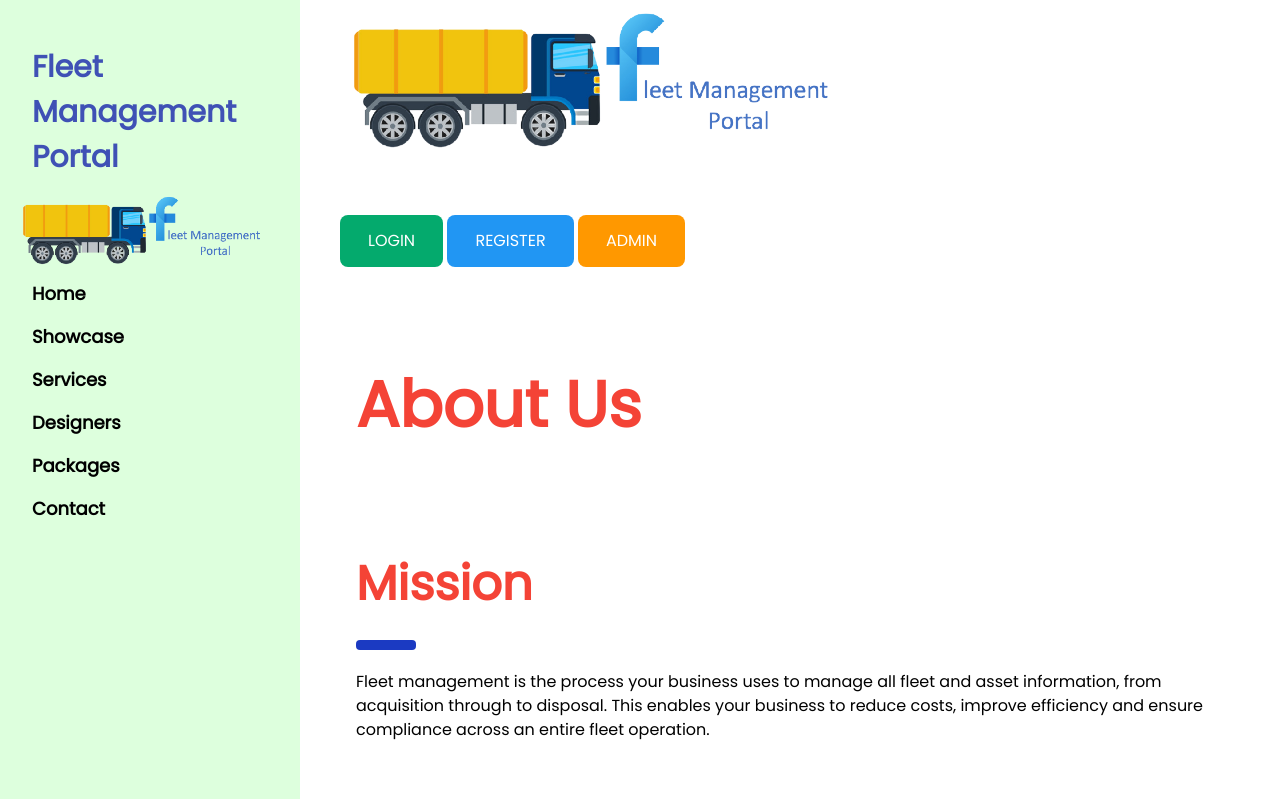
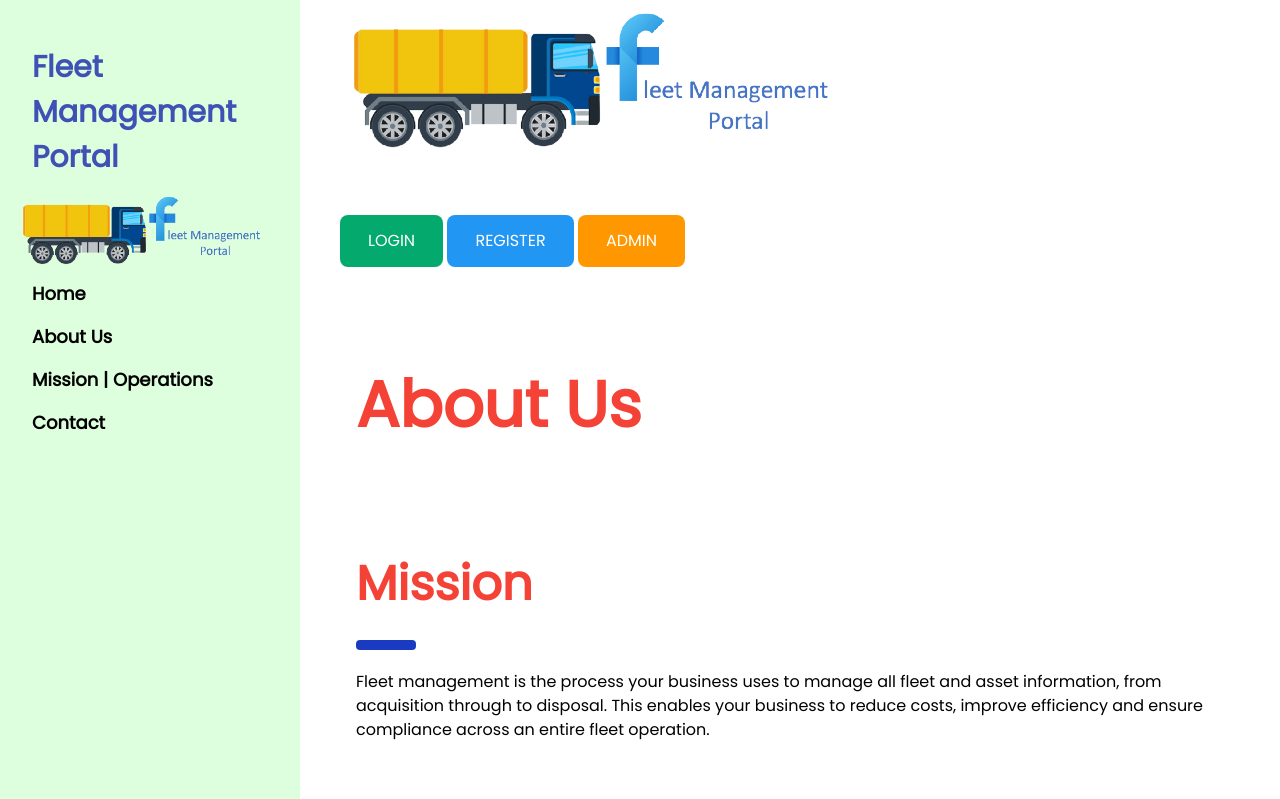
Before and after one commit to smartinternz02/SPS-9839-Fleet-vehicles-Monitoring-and-Management-, a Flask app: page / in a window 1280 px wide. Shown: the top 799 px of the page. Run offline with Flask 2, Linux system fonts and the light colour scheme; parts of the project's set-up code (start-up, migrations or seed data) failed here and were passed over; some libraries are stand-ins or nearby versions.

Commit message:
Add files via upload

```diff
--- a/fleet-management/templates/demo.html
+++ b/fleet-management/templates/demo.html
@@ -24,10 +24,8 @@ body {font-size:16px;}
        </a>
   <div class="w3-bar-block">
     <a href="#" onclick="w3_close()" class="w3-bar-item w3-button w3-hover-white">Home</a>
-    <a href="#showcase" onclick="w3_close()" class="w3-bar-item w3-button w3-hover-white">Showcase</a>
-    <a href="#services" onclick="w3_close()" class="w3-bar-item w3-button w3-hover-white">Services</a>
-    <a href="#designers" onclick="w3_close()" class="w3-bar-item w3-button w3-hover-white">Designers</a>
-    <a href="#packages" onclick="w3_close()" class="w3-bar-item w3-button w3-hover-white">Packages</a>
+    <a href="#about us" onclick="w3_close()" class="w3-bar-item w3-button w3-hover-white">About Us</a>
+    <a href="#services" onclick="w3_close()" class="w3-bar-item w3-button w3-hover-white">Mission | Operations</a>
     <a href="#contact" onclick="w3_close()" class="w3-bar-item w3-button w3-hover-white">Contact</a>
   </div>
 </nav>
```
